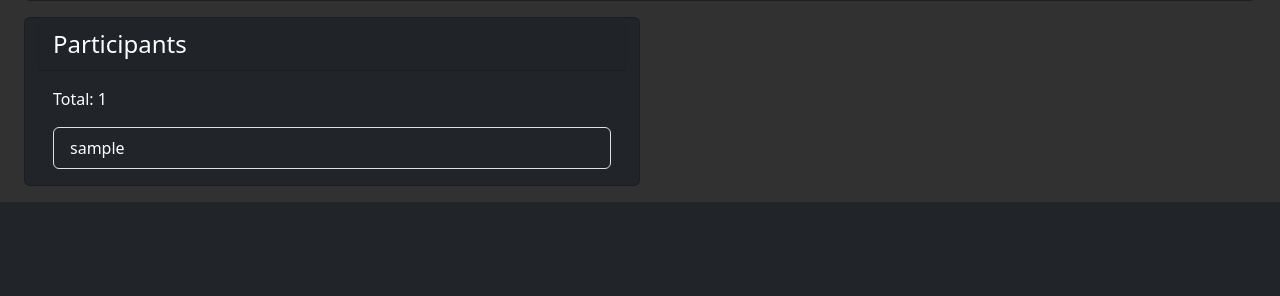
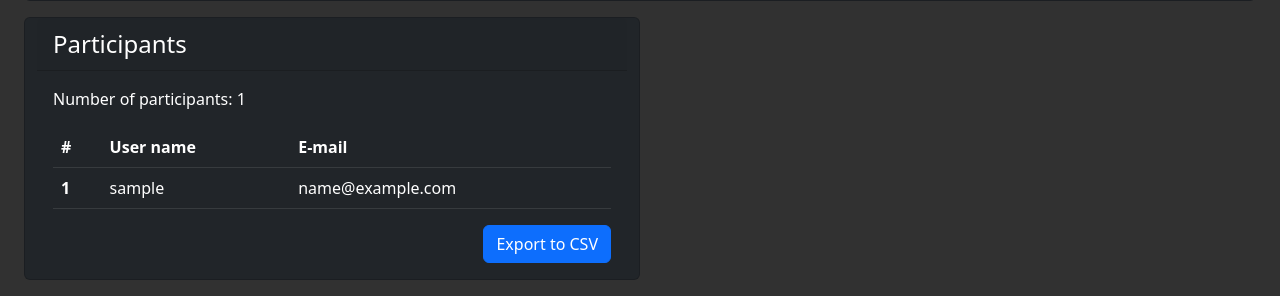
Before and after one commit to zHenriqueGN/EventPlaza, a Django app: template core/apps/events/templates/eventeditor.html in a window 1280 px wide. Shown: the part 884-1180 px from the top of the page. Before the commit the page ends 1086 px from the top, so only its background shows below. Run offline with Django 4.2, Linux system fonts and the light colour scheme; tables that the repository leaves empty hold one stand-in row (values such as "Sample post"); the template is opened without the code that fills it: values that come from a table or form of the project are taken from there, most other values are stand-ins (such as "Sample title", 1, 10 or a date in 2020); grey boxes marked "Sample" are stand-in pictures; some libraries are stand-ins or nearby versions.

Commit message:
feat: change participants list to a table and add export csv button

```diff
--- a/templates/fragments/events/eventparticipantslist.html
+++ b/templates/fragments/events/eventparticipantslist.html
@@ -3,11 +3,27 @@
         Participants
     </div>
     <div class="card-body">
-        <p>Total: {{ event_participants|length }}</p>
-        <ul class="list-group">
-            {% for participant in event_participants %}
-            <li class="list-group-item bg-dark text-white">{{ participant.username }}</li>
-            {% endfor %}
-        </ul>
+        <p>Number of participants: {{ event_participants|length }}</p>
+        <table class="table table-dark">
+            <thead>
+                <tr>
+                    <th scope="col">#</th>
+                    <th scope="col">User name</th>
+                    <th scope="col">E-mail</th>
+                </tr>
+            </thead>
+            <tbody>
+                {% for participant in event_participants %}
+                <tr>
+                    <th scope="row">{{ forloop.counter }}</th>
+                    <td>{{ participant.username }}</td>
+                    <td>{{ participant.email }}</td>
+                </tr>
+                {% endfor %}
+            </tbody>
+        </table>
+        <div class="d-flex justify-content-end">
+            <button class="btn btn-primary">Export to CSV</button>
+        </div>
     </div>
 </div>
```
